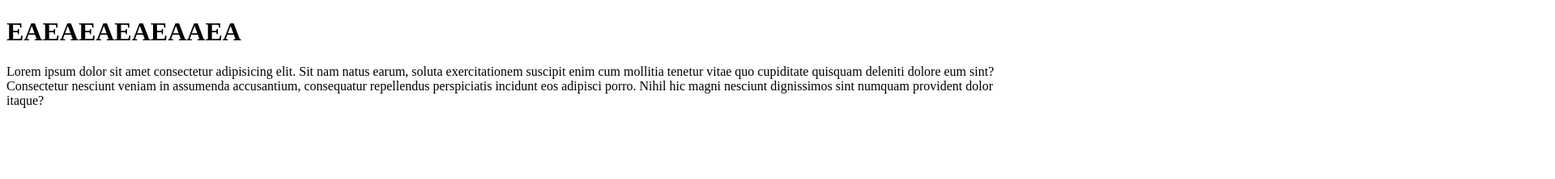
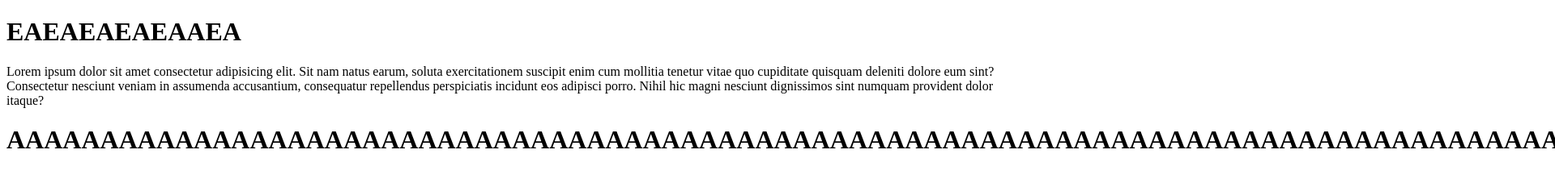
Before and after one commit to LUCC4SZ/cursogit, a plain HTML site: page index.html in a window 1280 px wide. Shown: the top 222 px of the page at 81% size, 1920 px wide, since content can reach past the window. Drawn offline with Linux system fonts and the light colour scheme.

Commit message:
agregue un div muy griton al index

```diff
--- a/index.html
+++ b/index.html
@@ -10,6 +10,9 @@
     <main>
         <h1>EAEAEAEAEAAEA</h1>
         <p>Lorem ipsum dolor sit amet consectetur adipisicing elit. Sit nam natus earum, soluta exercitationem suscipit enim cum mollitia tenetur vitae quo cupiditate quisquam deleniti dolore eum sint? Consectetur nesciunt veniam in assumenda accusantium, consequatur repellendus perspiciatis incidunt eos adipisci porro. Nihil hic magni nesciunt dignissimos sint numquam provident dolor itaque?</p>
+        <div>
+            <h1>AAAAAAAAAAAAAAAAAAAAAAAAAAAAAAAAAAAAAAAAAAAAAAAAAAAAAAAAAAAAAAAAAAAAAAAAAAAAAAAAAAAAAAAAAAAAAAAAAAAA</h1>
+        </div>
     </main>
 </body>
 </html>
```
